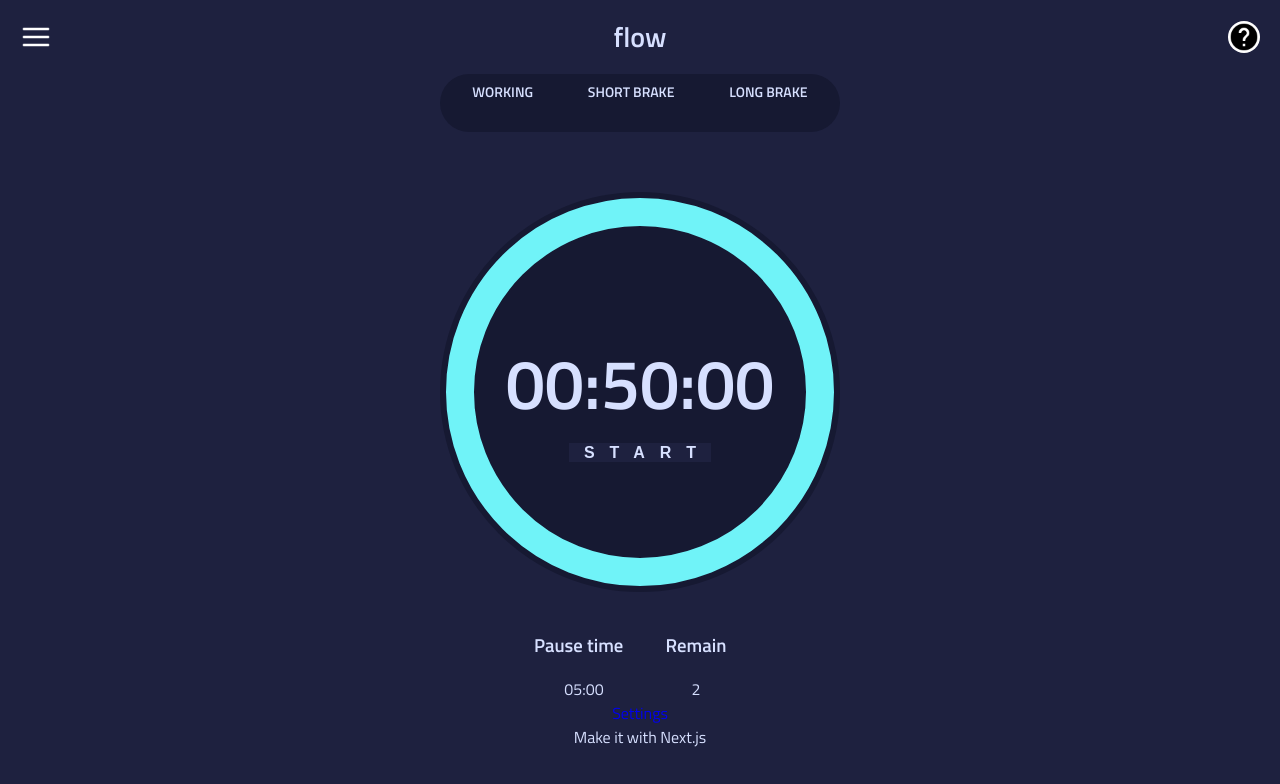
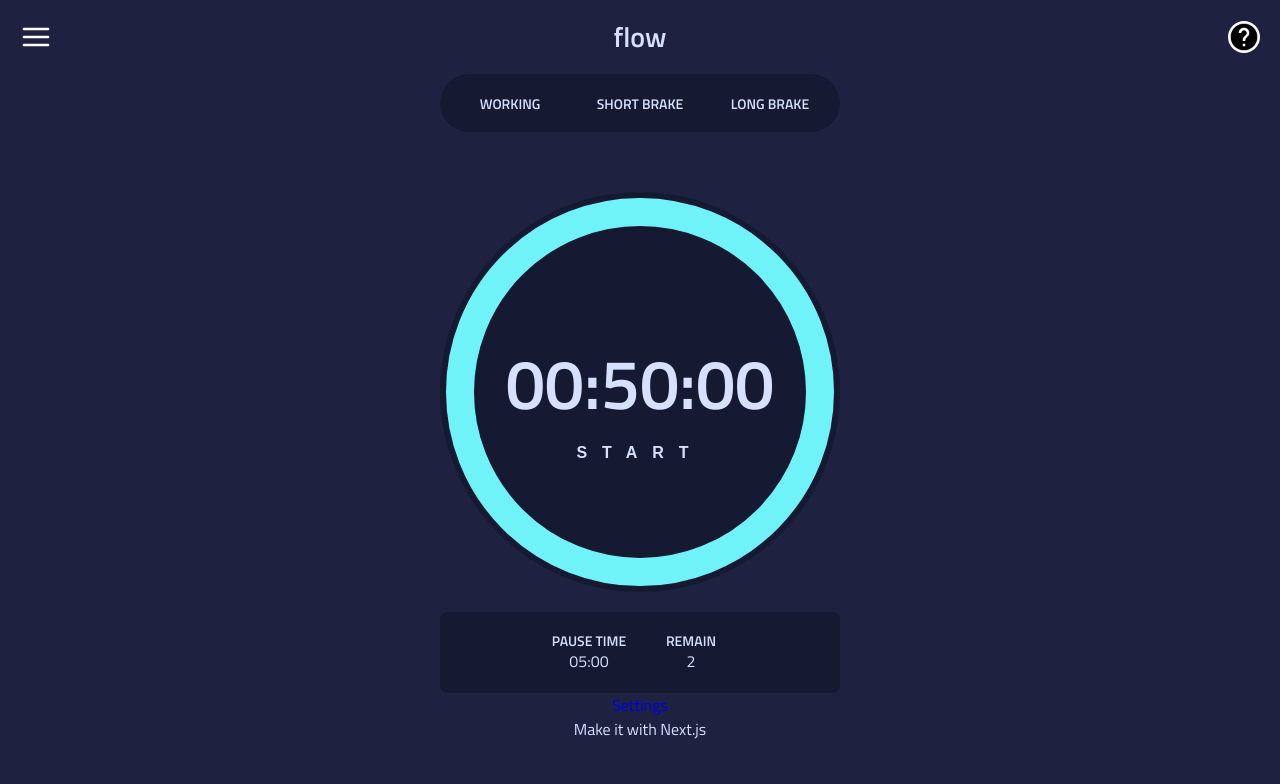
Before and after one commit to hectormoba/flow-app, a Next.js app: page / in a window 1280 px wide. Shown: the top 784 px of the page. Built offline with nearby package versions, Linux system fonts and the light colour scheme.

Commit message:
styling bug fixed on slider

```diff
--- a/components/slider/Slider.js
+++ b/components/slider/Slider.js
@@ -5,6 +5,11 @@ export default function Slider(props){
 
   let sliderWorking, sliderShortBrake, sliderLongBrake;
 
+  if(!isActive) {
+    sliderWorking =`${styles.slider}`;
+    sliderShortBrake =`${styles.slider}`;
+    sliderLongBrake =`${styles.slider}`;
+  }
   if(isActive) {
     sliderWorking =`${styles.slider} active`;
     sliderShortBrake =`${styles.slider}`;
--- a/components/timer/PauseCounter.js
+++ b/components/timer/PauseCounter.js
@@ -58,11 +58,11 @@ if(pauseSeconds < 10) {
   return(
     <section className={styles.pause}>
       <div className={styles.pause__item}>
-        <h3 className="text-m">Pause time</h3>
+        <h3 className={`${styles.pause__item__title} font-m`}>Pause time</h3>
         <p>{pauseTime}</p>
       </div>
       <div className={styles.pause__item}>
-        <h3 className="text-m">Remain</h3>
+        <h3 className={`${styles.pause__item__title} font-m`}>Remain</h3>
         <p>{pauseCount}</p>
       </div>
     </section>
--- a/components/timer/timer.module.scss
+++ b/components/timer/timer.module.scss
@@ -2,7 +2,6 @@
 
 .timer {
   position: relative;
-
   max-width: 100%;
   min-height: 45vh;
   display: flex;
@@ -41,9 +40,7 @@
 
 .timer__button {
   padding: 0;
-  //centering text
-  padding-left: 15px;
-  background-color: $main-bg;
+  background-color: $accent-bg;
   border: none;
   color: $font-color;
 }
@@ -51,6 +48,9 @@
 .pause {
   display: flex;
   justify-content: center;
+  padding: $m-spacing;
+  background-color: $accent-bg;
+  border-radius: 8px;
   gap: $s-spacing;
   :nth-child(2n) {
     text-align: center;
@@ -59,7 +59,8 @@
 
 .pause__item {
   min-width: 25%;
-  .text-m {
+  &__title {
     text-align: center;
+    margin: 0;
   }
 }
--- a/styles/main.scss
+++ b/styles/main.scss
@@ -40,6 +40,10 @@
   background-color: $main-action;
 }
 
+.no-margin {
+  margin: 0;
+}
+
 /* Global resets */
 
 body {
```
